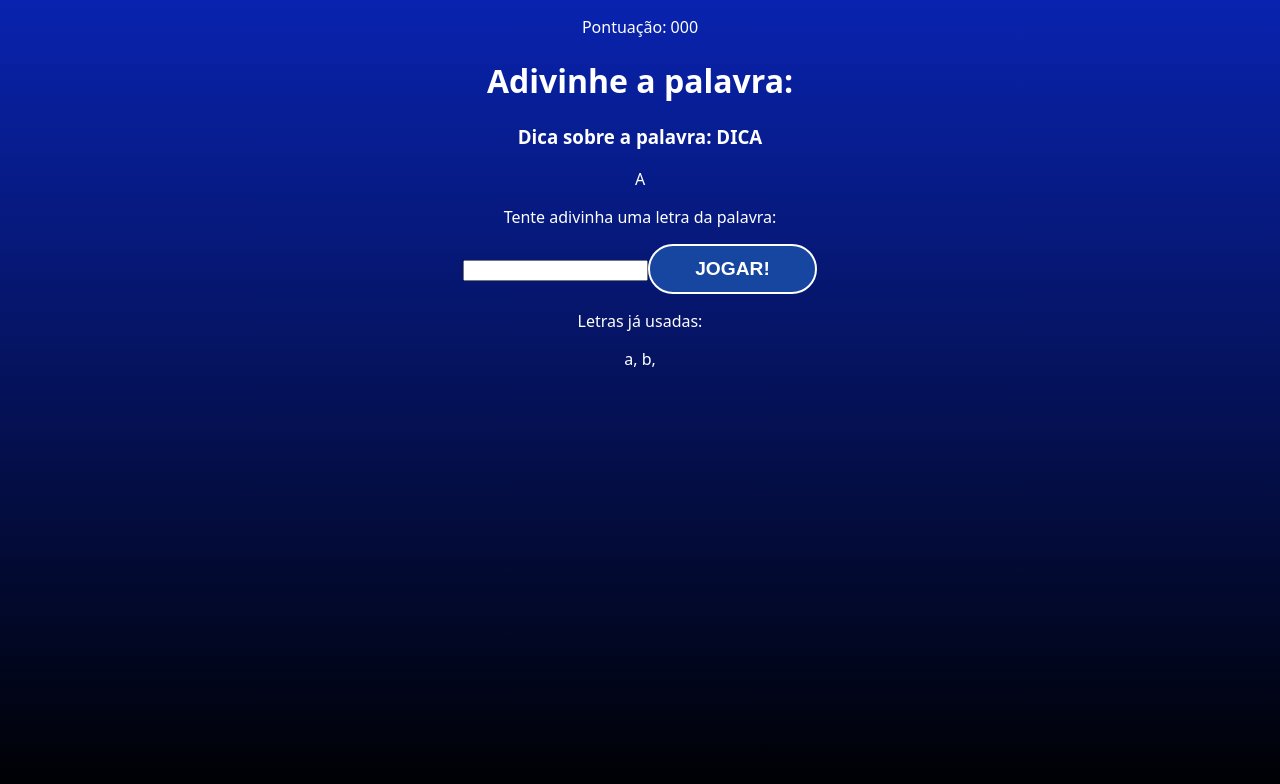
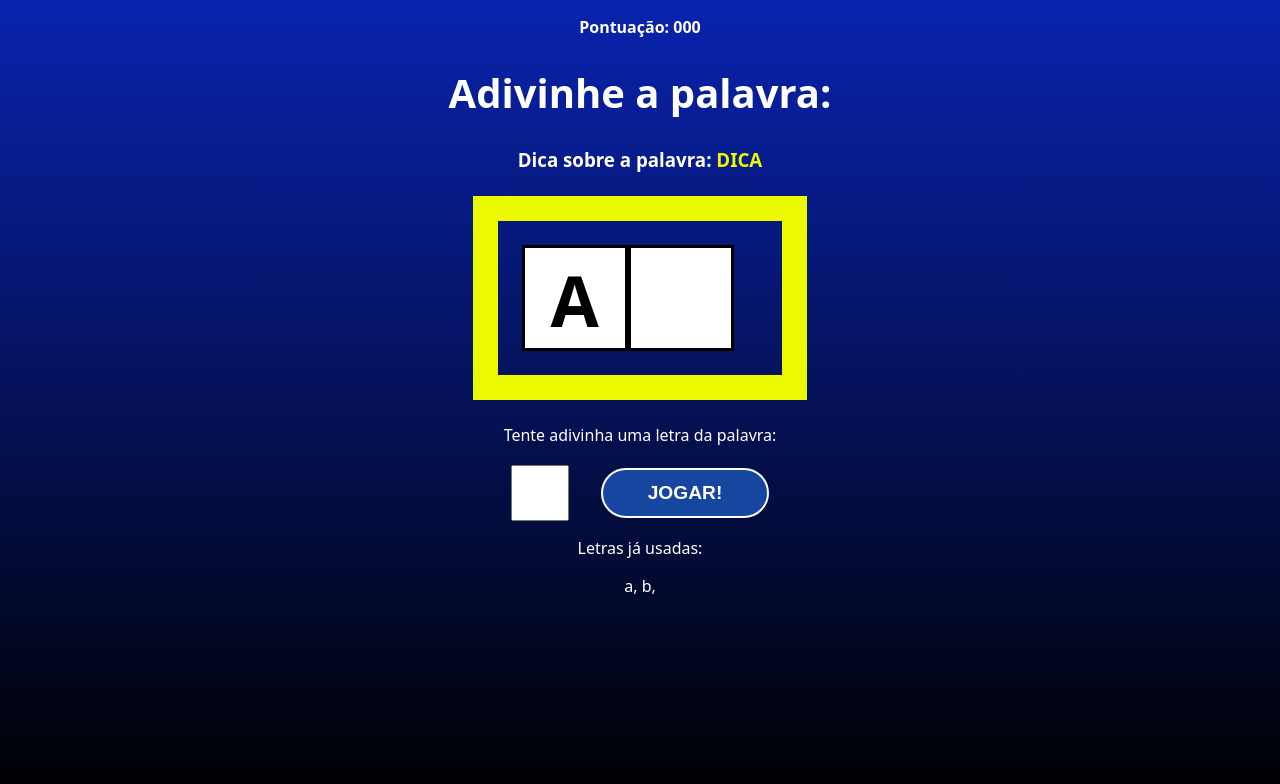
Before and after one commit to NikkitoPlay/secret_word, a React (Vite) app: page / in a window 1280 px wide. Both pictures are taken after a click on the button "COMEÇAR JOGO". Shown: the top 784 px of the page. Built offline with nearby package versions, Linux system fonts and the light colour scheme.

Commit message:
css do game

```diff
--- a/src/components/Game.css
+++ b/src/components/Game.css
@@ -0,0 +1,48 @@
+.game h1{
+  font-size: 2.5em;
+}
+
+.points span{
+  font-weight: bold;
+}
+
+.tip span{
+  color: #ecfa00;
+}
+
+.wordContainer{
+  margin: 1.5em;
+  padding: 1.5em;
+  border: 25px solid #ecfa00;
+  display: flex;
+}
+
+.letter, .blankSquare{
+  font-size: 70px;
+  line-height: 1.5;
+  border: 3px solid black;
+  width: 100px;
+  height: 100px;
+  text-transform: uppercase;
+  background-color: white;
+  color: black;
+  font-weight: bold;
+}
+
+.letterContainer p{
+  margin-bottom: 1.2em;
+}
+
+.letterContainer form{
+  display: flex;
+  align-items: center;
+  justify-content: center;
+}
+
+.letterContainer input{
+  width: 50px;
+  height: 50px;
+  font-size: 2em;
+  text-align: center;
+  margin-right: 1em;
+}
```
